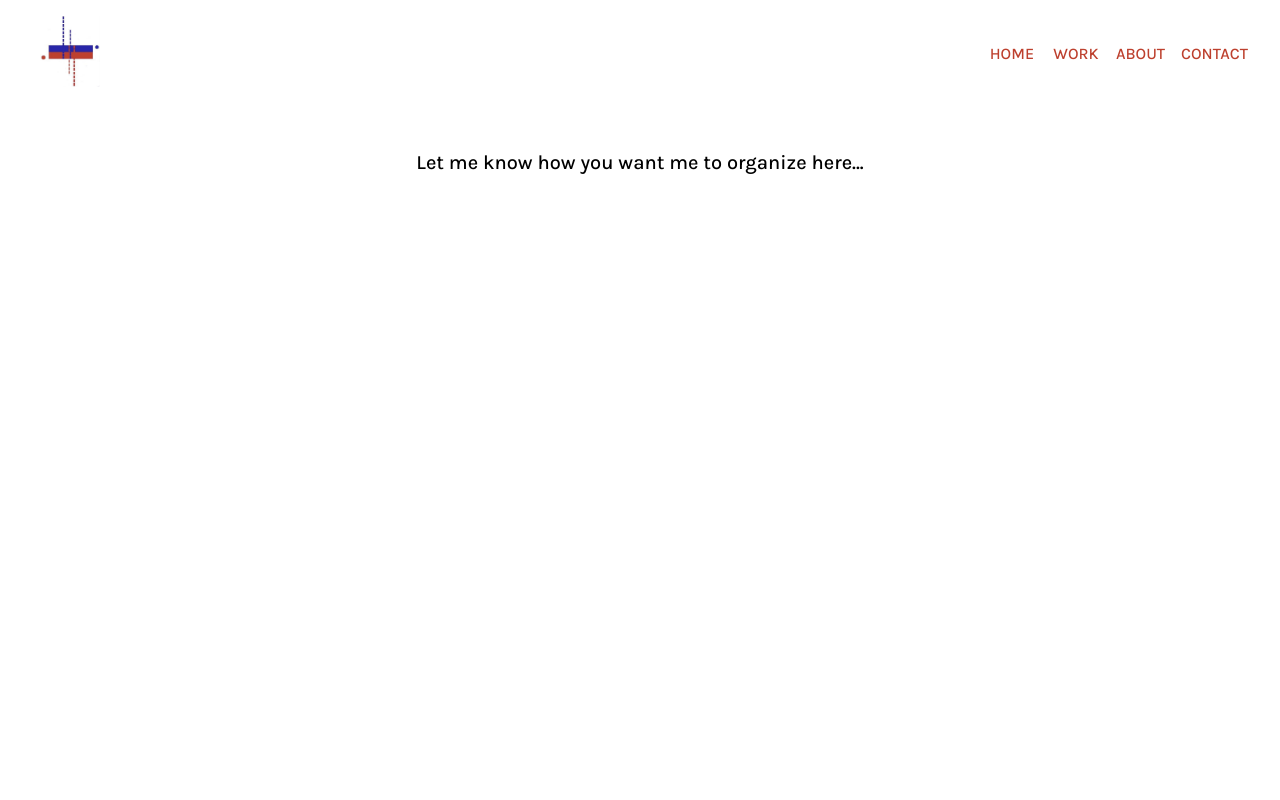
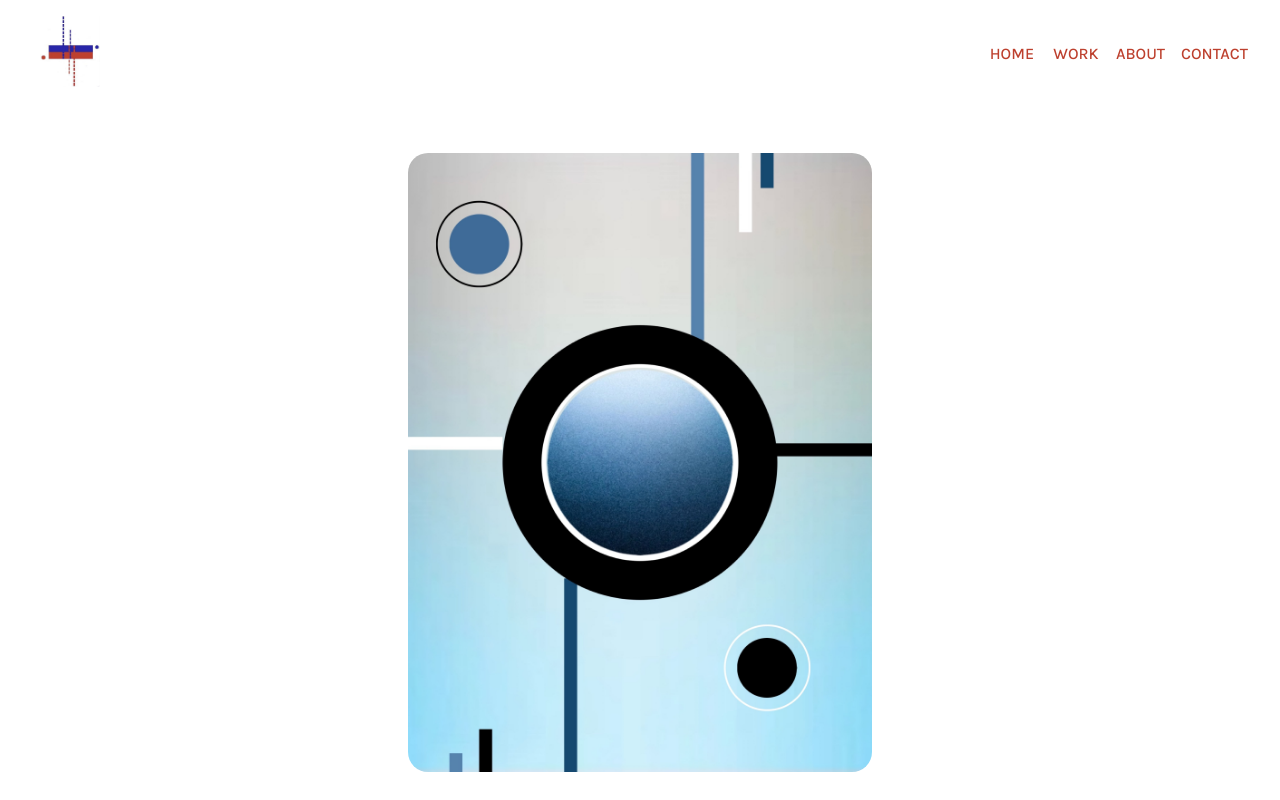
Before and after one commit to AlfredoMora06/AmaziaThompsonArt, a React (Create React App) app: page /0/work in a window 1280 px wide. Built offline with nearby package versions, Linux system fonts and the light colour scheme.

Commit message:
add text (#5)
Co-authored-by: Alfredo Morales <alfredomorales@Alfredos-MacBook-Pro.local>

```diff
--- a/src/App.js
+++ b/src/App.js
@@ -4,6 +4,7 @@ import Home from "./views/Home"
 import Contact from "./views/Contact"
 import About from "./views/About"
 import Work from "./views/Work"
+import Minimalism from "./views/Minimalism"
 
 
 function App() {
@@ -11,6 +12,7 @@ function App() {
     <>
       <Routes>
         <Route path="/0/work" element={<Work />} />
+        <Route path="/0/work/minimalism" element={<Minimalism />} />
         <Route path="/0/about" element={<About />} />
         <Route path="/0/contact" element={<Contact />} />
         <Route path="*" element={<Home to="/0/home" replace />} />
--- a/src/views/About.tsx
+++ b/src/views/About.tsx
@@ -1,4 +1,4 @@
-import { Container, Grid, Typography } from "@mui/material"
+import { Button, Container, Grid, Typography } from "@mui/material"
 
 import Navbar from "../components/Navbar"
 import '../App.css'
@@ -46,9 +46,61 @@ export default function About():JSX.Element {
                 </Typography>
               </Grid>
 
+              <Grid item xs={12} mb={2}>
+                <hr style={{width: '80%', border: "0.1px solid #000000", opacity: 0.5}}/>
+              </Grid>
+
+              <Grid item xs={12} my={1}>
+                <Typography variant="h4" fontWeight={700}>
+                  CV
+                </Typography>
+              </Grid>
+
+              <Grid item xs={12} my={1}>
+                <Typography variant="h6" fontSize={15}>
+                  Selected Exhibitions
+                </Typography>
+              </Grid>
+
+              <Grid item xs={12}>
+                <Button
+                  variant="text"
+                  sx={{color: "black", textTransform: 'inherit', paddingX: 0}}
+                  onClick={() => {
+                    window.open(
+                      'https://moonoura.com/artist-spotlight',
+                      "_blank"
+                    )
+                  }}
+                >
+                  <Typography variant="h6" fontSize={14} mb={1} sx={{opacity: 0.8}}>
+                    2023 | Moonoura, Artist Spotlight: Self-connection exhibit
+                  </Typography>
+                </Button>
+              </Grid>
+
+              <Grid item xs={12} my={1}>
+                <Typography variant="h6" fontSize={15}>
+                  COLLECTIONS
+                </Typography>
+              </Grid>
+
+              <Grid item xs={12}>
+                <Typography variant="h6" fontSize={14} my={1} sx={{opacity: 0.8}}>
+                  2023 | A Digital Minimalistic And Abstract Expression printed on metal
+                </Typography>
+              </Grid>
+
+
+
+
+
+
               <Grid item xs={3} md={1} mt={1} mb={5}>
                 <img width={"100%"} src={ArtLogo} alt="Logo" />
               </Grid>
+
+
             </Grid>
           </Container>
         </div>
--- /dev/null
+++ b/src/views/Minimalism.tsx
@@ -0,0 +1,41 @@
+import { Container, Grid, Typography } from "@mui/material"
+
+import Navbar from "../components/Navbar"
+import '../App.css'
+
+
+
+export default function Minimalism():JSX.Element {
+  return (
+    <>
+      <div>
+        <div
+          style={{
+            minHeight: "100vh",
+          }}
+        >
+          <Navbar dark={false} />
+          <Container>
+            <Grid container justifyContent={'center'} className="fade-in-bottom">
+              <Grid item xs={12} mt={5}>
+                <Typography variant='h3' align="center">
+                  A Digital Minimalistic And Abstract Expression
+                </Typography>
+                <Typography variant='h3' align="center" sx={{mt: 2}}>
+                  Printed on Metal
+                </Typography>
+              </Grid>
+
+              <Grid xs={12} mt={5}>
+                <Typography variant='h6' fontSize={15}>
+                  In a world inundated with digital noise, a lone artist emerges, embracing the simplicity of digital minimalism. Their canvas: sleek metal, a reflection of modernity and durability. With a deft hand, they craft an abstract expression, each pixel a deliberate stroke in the symphony of simplicity. Void of clutter, yet rich in depth, their creation invites viewers to pause, to contemplate the essence of existence in an increasingly complex digital age.
+                </Typography>
+              </Grid>
+            </Grid>
+          </Container>
+
+        </div>
+      </div>
+    </>
+  )
+}
--- a/src/views/Work.tsx
+++ b/src/views/Work.tsx
@@ -1,10 +1,40 @@
-import { Container, Grid, Typography } from "@mui/material"
+import { Button, Container, Grid, Theme, Typography } from "@mui/material"
+import { makeStyles } from "@mui/styles"
+import { useNavigate } from "react-router-dom"
 
 import Navbar from "../components/Navbar"
 import '../App.css'
+//@ts-ignore
+import Minimalism from '../assets/Minimalism.jpeg'
+
+const useStyles = makeStyles<Theme>(() => ({
+  button: {
+    overflow: "hidden",
+    borderRadius: 20,
+    "&:hover": {
+      "& img": {
+        opacity: 0.3,
+        transform: "scale(1.10)"
+      },
+      "& $middle": {
+        opacity: 1
+      }
+    },
+  },
+  middle: {
+    opacity: 0,
+    position: "absolute",
+    top: "50%",
+    left: "50%",
+    transform: "translate(-50%, -50%)",
+    textAlign: "center",
+  },
+}))
 
 
 export default function Work():JSX.Element {
+  const classes = useStyles()
+  const navigate = useNavigate()
 
   return (
     <>
@@ -16,9 +46,23 @@ export default function Work():JSX.Element {
         >
           <Navbar dark={false} />
           <Container className="fade-in-bottom">
-            <Grid container mt={5}>
-              <Grid item xs={12} mb={1}>
-                <Typography variant="h6" align="center">Let me know how you want me to organize here...</Typography>
+            <Grid container mt={5} justifyContent={'center'}>
+              <Grid item xs={10} md={5} mb={1}>
+                <Button
+                  variant="text"
+                  className={classes.button}
+                  onClick={() => {
+                    navigate(`/0/work/minimalism`)
+                    window.scrollTo(0, 0)
+                  }}
+                >
+                  <img src={Minimalism} alt='Minimalism' width='100%' style={{transition: "transform .2s", borderRadius: 20}}/>
+                  <div className={classes.middle}>
+                    <Typography variant="h5" style={{fontWeight: 700}}>
+                      Minimalism
+                    </Typography>
+                  </div>
+                </Button>
               </Grid>
             </Grid>
           </Container>
```
Also changed, not shown: src/assets/Minimalism.jpeg (added).
